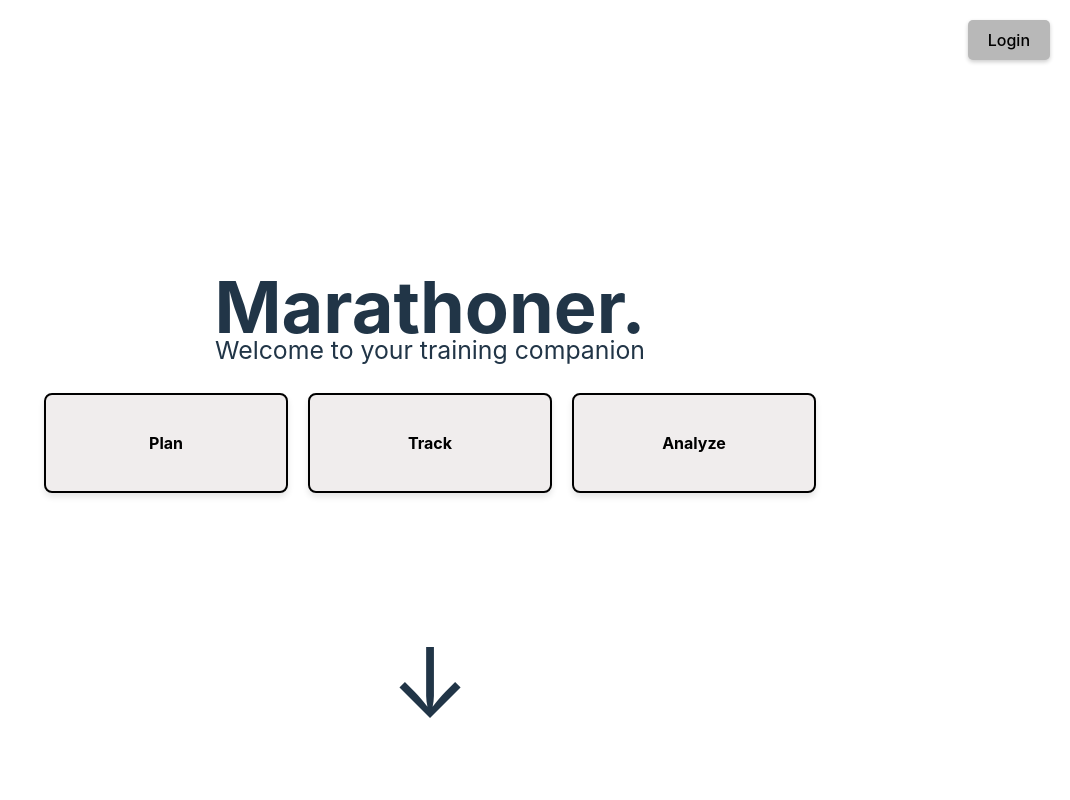
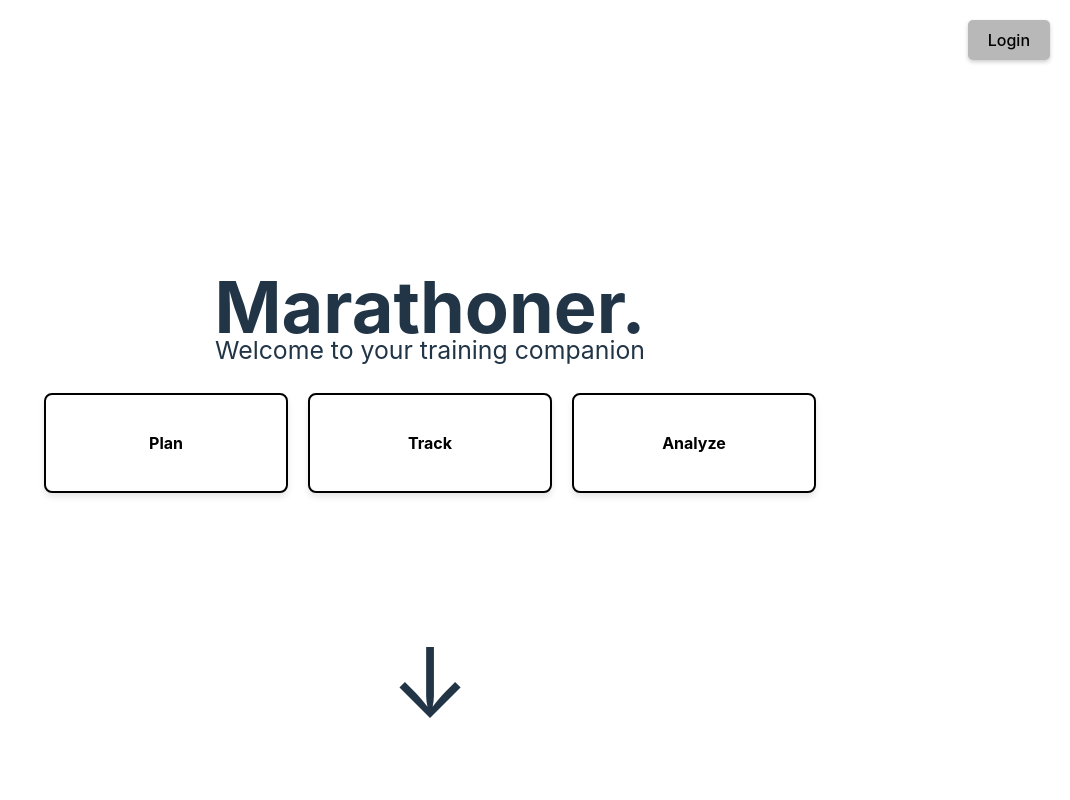
Before and after one commit to tulloch022/marathoner, a React (Vite) app: page / in a window 1280 px wide. Shown: the top 800 px of the page, without its empty margins (210-1280 px from the left). Built offline with nearby package versions, Linux system fonts and the light colour scheme.

Commit message:
adjusted color of buttons

```diff
--- a/src/index.css
+++ b/src/index.css
@@ -118,7 +118,7 @@ h1, p {
 .box-under-arrow {
   padding: 20px;
   width: 200px;
-  background-color: #e9e5e5ab;
+  background-color: #ffffff;
   border: 2px solid #000;
   border-radius: 8px;
   box-shadow: 0 4px 6px rgba(0, 0, 0, 0.1);
```
